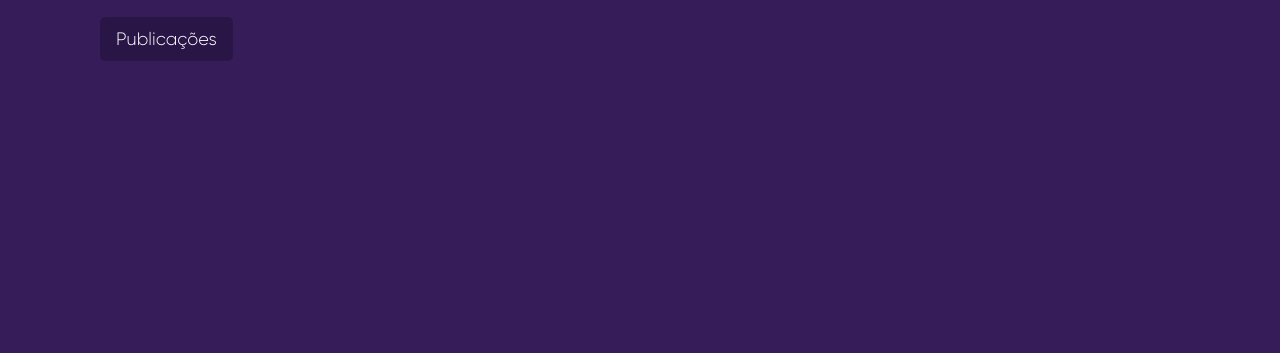
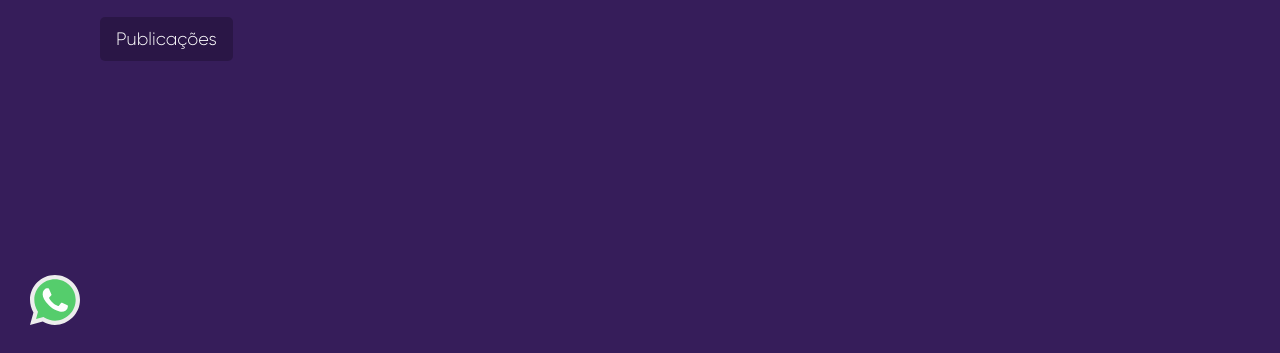
Before and after one commit to eduardoqueiroga2/Aula.Extra.HTML.blog, a plain HTML site: page index.html in a window 1280 px wide. Shown: the part 445-798 px from the top of the page. Drawn offline with Linux system fonts and the light colour scheme.

Commit message:
Inserção do Botão Whatt's App

```diff
--- a/index.html
+++ b/index.html
@@ -55,8 +55,7 @@
     <footer>
         <div class="info">
             <div class="personal-info">
-                <img src="https://avatars.githubusercontent.com/u/68551848?v=4"
-                    alt="Eduardo e sua filha Maria Eduarda">
+                <img src="https://avatars.githubusercontent.com/u/68551848?v=4" alt="Eduardo e sua filha Maria Eduarda">
                 <div>
                     <h1>Eduardo Alves Queiroga</h1>
                     <p>31 anos</p>
@@ -88,11 +87,28 @@
             <div class="contact">
                 <h1>Contato</h1>
                 <p>(11) 98154-3249</p>
-                <a href="mailto:eduardoqueiroga2@gmail.com?subject=Esclarecimento de Dúvida&body=Este e-mail é um teste, para informar que em 28/03/2021 (Domingo) às 18:00h, estou estudando HTML com  o professor João!" title="Clique para enviar um e-mail para o Eduardo!">eduardoqueiroga2@gmail.com</a>
+                <a href="mailto:eduardoqueiroga2@gmail.com?subject=Esclarecimento de Dúvida&body=Este e-mail é um teste, para informar que em 28/03/2021 (Domingo) às 18:00h, estou estudando HTML com  o professor João!"
+                    title="Clique para enviar um e-mail para o Eduardo!">eduardoqueiroga2@gmail.com</a>
             </div>
         </div>
-
     </footer>
+    <a href="https://api.whatsapp.com/send?phone=5511981543249&text=Ol%C3%A1%20Eduardo%2C%20tudo%20bem%3F%20%F0%9F%99%82%0AGostaria%20de%20solicitar%20um%20or%C3%A7amento."
+        class="btn-whatsapp" target="_blank"><svg version="1.1"
+            id="fi_220236" xmlns="http://www.w3.org/2000/svg" xmlns:xlink="http://www.w3.org/1999/xlink" x="0px" y="0px"
+            viewBox="0 0 512 512" style="enable-background:new 0 0 512 512;" xml:space="preserve">
+            <path style="fill:#EDEDED;" d="M0,512l35.31-128C12.359,344.276,0,300.138,0,254.234C0,114.759,114.759,0,255.117,0
+	        S512,114.759,512,254.234S395.476,512,255.117,512c-44.138,0-86.51-14.124-124.469-35.31L0,512z"></path>
+            <path style="fill:#55CD6C;" d="M137.71,430.786l7.945,4.414c32.662,20.303,70.621,32.662,110.345,32.662
+            c115.641,0,211.862-96.221,211.862-213.628S371.641,44.138,255.117,44.138S44.138,137.71,44.138,254.234
+            c0,40.607,11.476,80.331,32.662,113.876l5.297,7.945l-20.303,74.152L137.71,430.786z"></path>
+            <path style="fill:#FEFEFE;" d="M187.145,135.945l-16.772-0.883c-5.297,0-10.593,1.766-14.124,5.297
+            c-7.945,7.062-21.186,20.303-24.717,37.959c-6.179,26.483,3.531,58.262,26.483,90.041s67.09,82.979,144.772,105.048
+            c24.717,7.062,44.138,2.648,60.028-7.062c12.359-7.945,20.303-20.303,22.952-33.545l2.648-12.359
+            c0.883-3.531-0.883-7.945-4.414-9.71l-55.614-25.6c-3.531-1.766-7.945-0.883-10.593,2.648l-22.069,28.248
+            c-1.766,1.766-4.414,2.648-7.062,1.766c-15.007-5.297-65.324-26.483-92.69-79.448c-0.883-2.648-0.883-5.297,0.883-7.062
+            l21.186-23.834c1.766-2.648,2.648-6.179,1.766-8.828l-25.6-57.379C193.324,138.593,190.676,135.945,187.145,135.945">
+            </path>
+        </svg></a>
 </body>
 
 </html>
--- a/style.css
+++ b/style.css
@@ -84,6 +84,14 @@ header .dropdown .dropdown-content a{
     padding: 12px 16px;
     text-align: right;
     transition: background-color 0.4s;
+}
+
+header .dropdown #Camada_1{
+    transition: fill 0.4s;
+}
+
+header .dropdown #Camada_1:hover{
+    fill: black;
 }
 
 header .dropdown .dropdown-content a:hover{
@@ -279,3 +287,17 @@ footer .links svg{
 footer .links svg:hover{
     fill: #10071d;
 }
+
+.btn-whatsapp svg{
+    width: 50px;
+    height: 50px;
+    position: fixed;
+    bottom: 30px;
+    left: 30px;
+    transition: all 0.5s;
+}
+
+.btn-whatsapp svg:hover{
+    -webkit-transform: scale(1.5);
+    transform: scale(1.5);
+}
```
